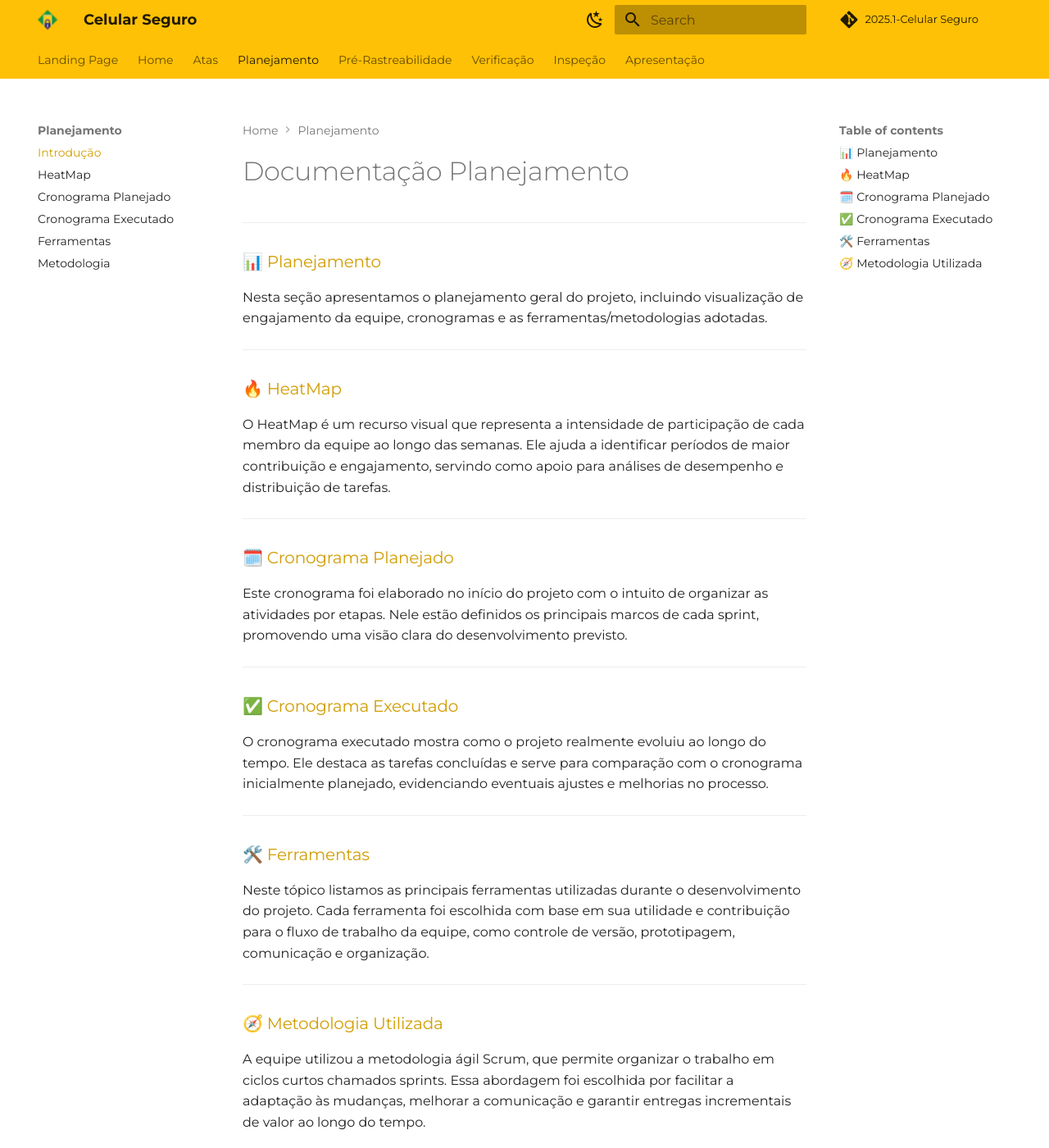
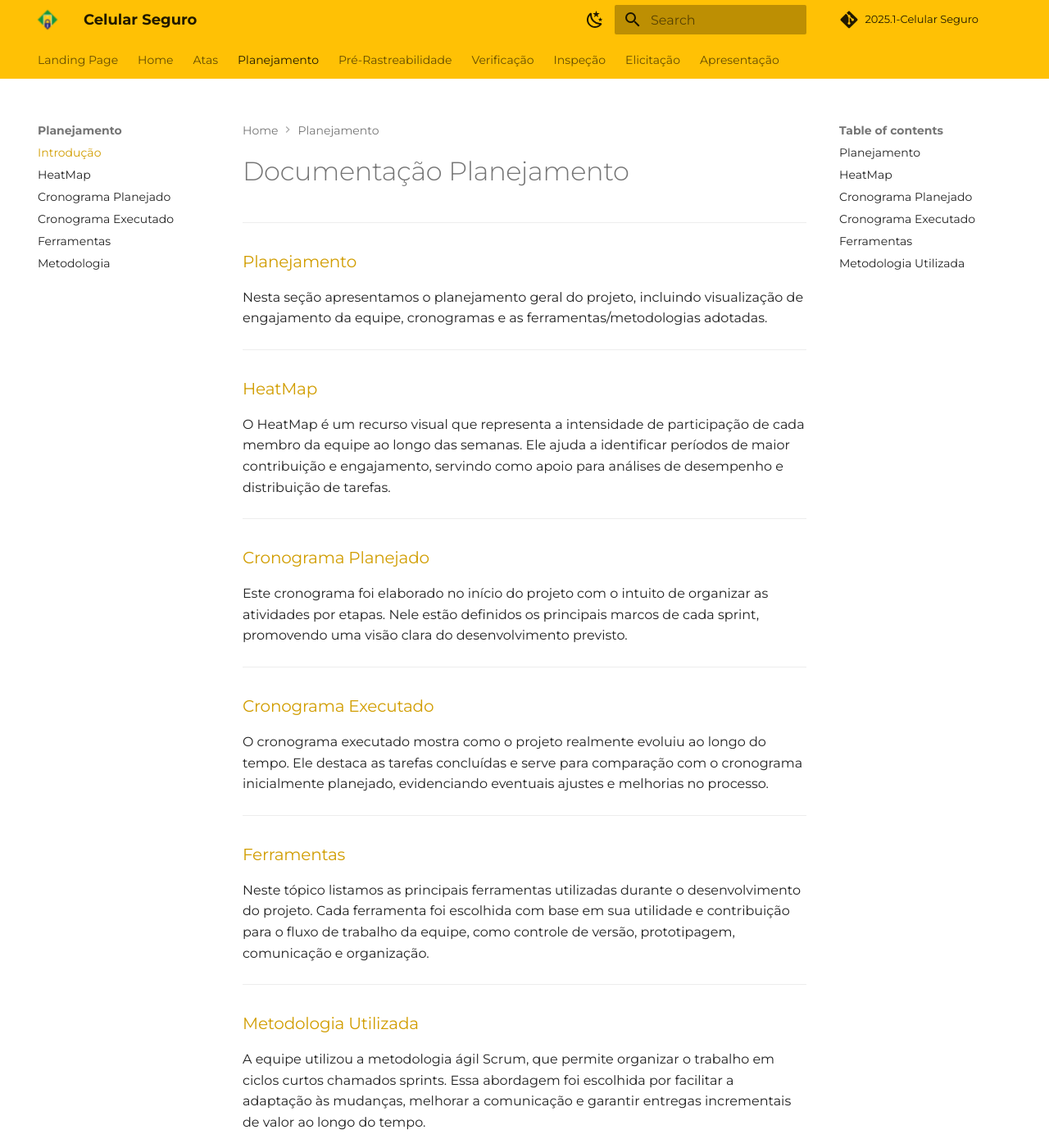
Before and after one commit to Requisitos-de-Software/2025.1-CelularSeguro, an MkDocs documentation site: the page built from Docs/documento-planejamento/documento-planejamento.md, in a window 1280 px wide and 1400 px high. Shown: the whole window at 82% size. Built offline with MkDocs 1.6.1 and Material for MkDocs 9.7.7, drawn with Linux system fonts in a browser that asks for light colours; comment, search, counter and statistics services are not loaded.

Commit message:
[doc] Criação da aba 'Elicitação' e suas seções

```diff
--- a/Docs/documento-planejamento/documento-planejamento.md
+++ b/Docs/documento-planejamento/documento-planejamento.md
@@ -1,37 +1,37 @@
 # Documentação Planejamento
 ---
 
-### [📊 Planejamento](documento-planejamento.md)
+### [Planejamento](documento-planejamento.md)
 
 Nesta seção apresentamos o planejamento geral do projeto, incluindo visualização de engajamento da equipe, cronogramas e as ferramentas/metodologias adotadas.
 
 ---
 
-### [🔥 HeatMap](heatmap.md)
+### [HeatMap](heatmap.md)
 
 O HeatMap é um recurso visual que representa a intensidade de participação de cada membro da equipe ao longo das semanas. Ele ajuda a identificar períodos de maior contribuição e engajamento, servindo como apoio para análises de desempenho e distribuição de tarefas.
 
 ---
 
-### [🗓️ Cronograma Planejado](cronograma-planejado.md)
+### [Cronograma Planejado](cronograma-planejado.md)
 
 Este cronograma foi elaborado no início do projeto com o intuito de organizar as atividades por etapas. Nele estão definidos os principais marcos de cada sprint, promovendo uma visão clara do desenvolvimento previsto.
 
 ---
 
-### [✅ Cronograma Executado](cronograma-executado.md)
+### [Cronograma Executado](cronograma-executado.md)
 
 O cronograma executado mostra como o projeto realmente evoluiu ao longo do tempo. Ele destaca as tarefas concluídas e serve para comparação com o cronograma inicialmente planejado, evidenciando eventuais ajustes e melhorias no processo.
 
 ---
 
-### [🛠️ Ferramentas](ferramentas-utilizadas.md)
+### [Ferramentas](ferramentas-utilizadas.md)
 
 Neste tópico listamos as principais ferramentas utilizadas durante o desenvolvimento do projeto. Cada ferramenta foi escolhida com base em sua utilidade e contribuição para o fluxo de trabalho da equipe, como controle de versão, prototipagem, comunicação e organização.
 
 ---
 
-### [🧭 Metodologia Utilizada](metodologias-utilizadas.md)
+### [Metodologia Utilizada](metodologias-utilizadas.md)
 
 A equipe utilizou a metodologia ágil Scrum, que permite organizar o trabalho em ciclos curtos chamados sprints. Essa abordagem foi escolhida por facilitar a adaptação às mudanças, melhorar a comunicação e garantir entregas incrementais de valor ao longo do tempo.
 
--- a/mkdocs.yml
+++ b/mkdocs.yml
@@ -40,6 +40,18 @@
       - Grupo + 1:
         - Entrega 1: "documento-inspecao/grupo+1/documento_inspecao_grupo+1.md"
 
+  - Elicitação:
+      - Observação: "documento-elicitacao/Observacao.md"
+      - Perfil do Usuário: "documento-elicitacao/PerfilUsuario.md"
+      - Personas: "documento-elicitacao/Personas.md"
+      - Storytelling: "documento-elicitacao/Storytelling.md"
+      - Brainstorm: "documento-elicitacao/Brainstorm.md"
+      - Priorização: "documento-elicitacao/Priorizacao.md"
+
+
+
+
+
   - Apresentação:
     - Apresentação 1: "documento-apresentacao/apresentacao-1.md"
     - Entrega Final: "documento-entrega-final/documento-entrega-final.md"
```
Also changed, not shown: Docs/documento-elicitacao/Observacao.md (added, +1 -0 lines), Docs/documento-elicitacao/PerfilUsuario.md (added, +1 -0 lines), Docs/documento-elicitacao/Personas.md (added, +102 -0 lines), Docs/documento-elicitacao/Priorizacao.md (added, +1 -0 lines), Docs/documento-elicitacao/Storytelling.md (added, +1 -0 lines), Docs/documento-elicitacao/documento-elicitacao.md (deleted, +0 -11 lines), Docs/documento-elicitacao/Brainstorm.md (added).
